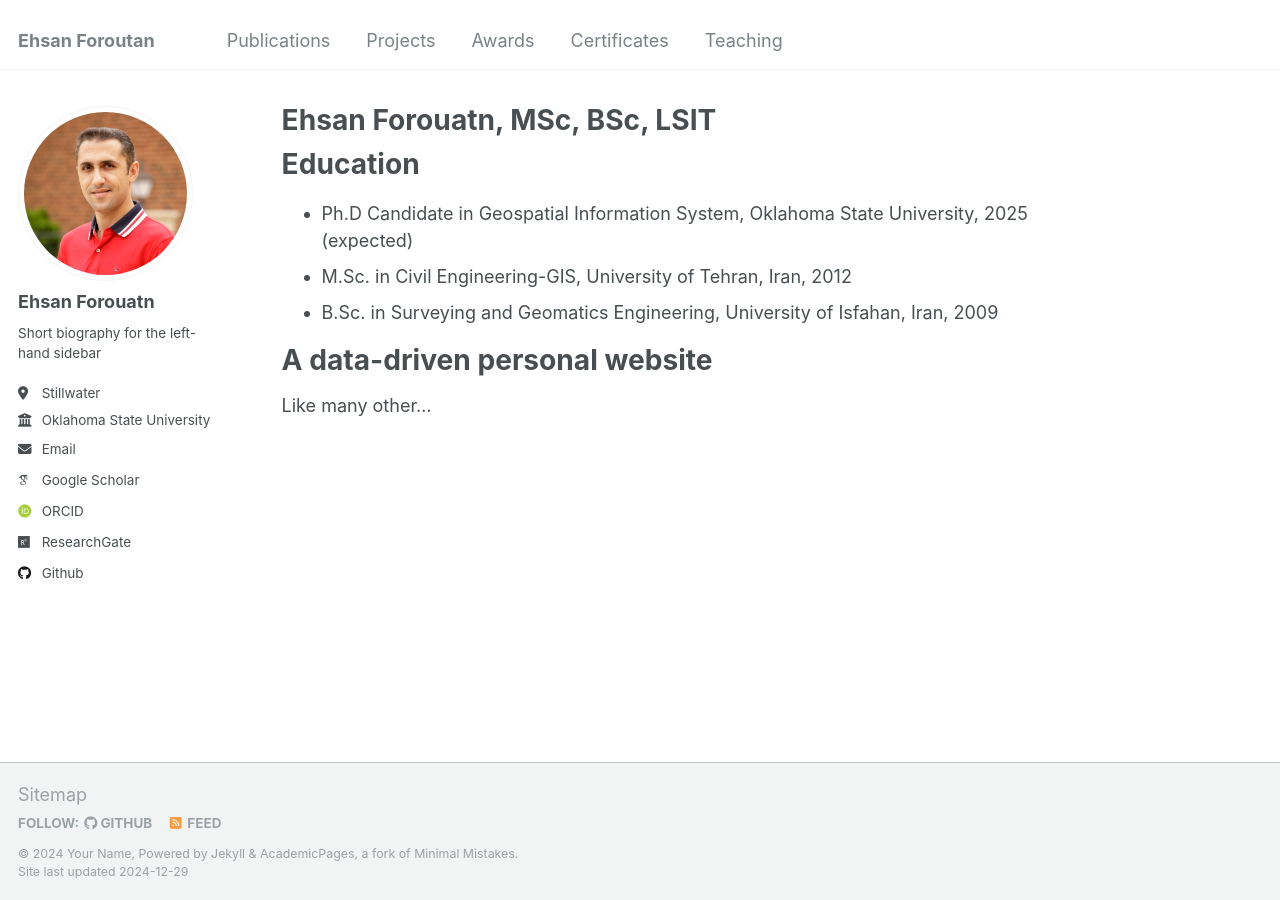
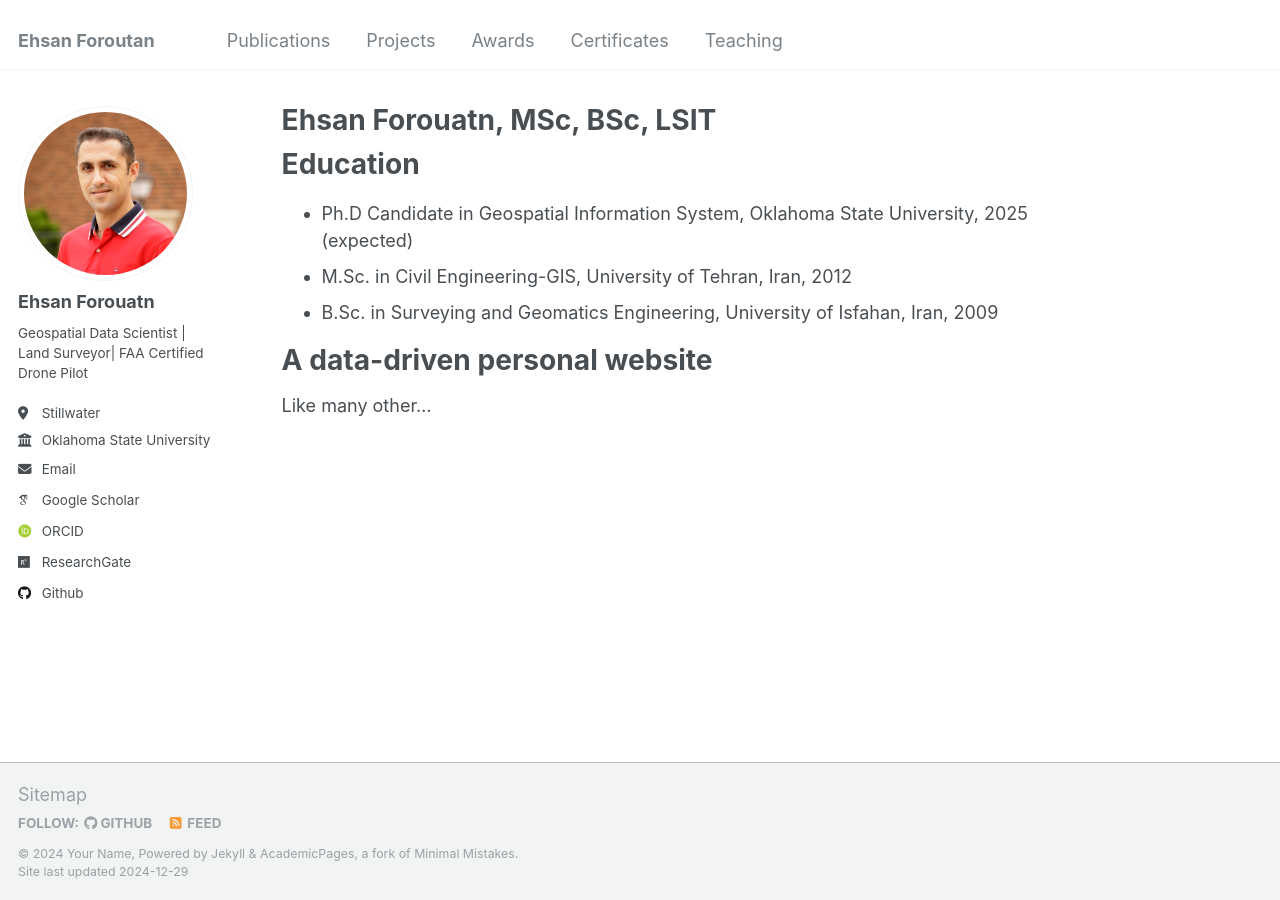
Before and after one commit to eforoutan/eforoutan.github.io, a Jekyll site: the page built from _pages/about.md, in a window 1280 px wide. Built offline with Jekyll 4.4.1, drawn with Linux system fonts in a browser that asks for light colours; some web fonts are replaced.

Commit message:
Update _config.yml

```diff
--- a/_config.yml
+++ b/_config.yml
@@ -24,7 +24,7 @@ author:
   avatar           : "Ehsan.jpg"
   name             : "Ehsan Forouatn"
   pronouns         : # example: "she/her"
-  bio              : "Short biography for the left-hand sidebar"
+  bio              : "Geospatial Data Scientist | Land Surveyor| FAA Certified Drone Pilot"
   location         : "Stillwater"
   employer         : "Oklahoma State University"
   uri              : # URL
```
